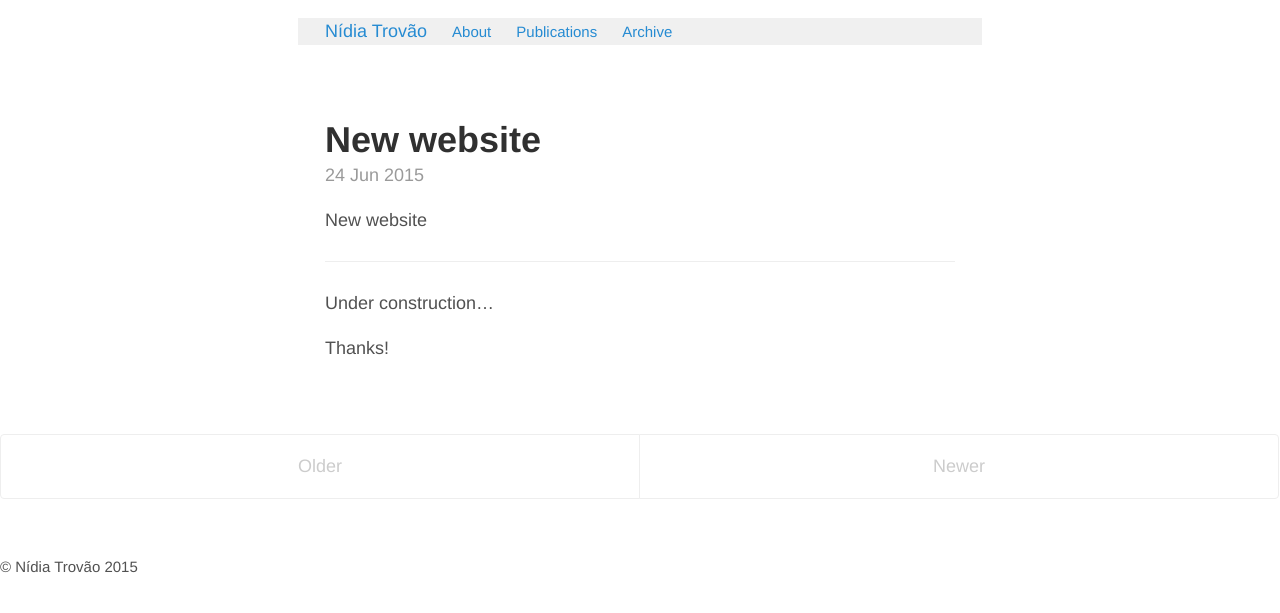
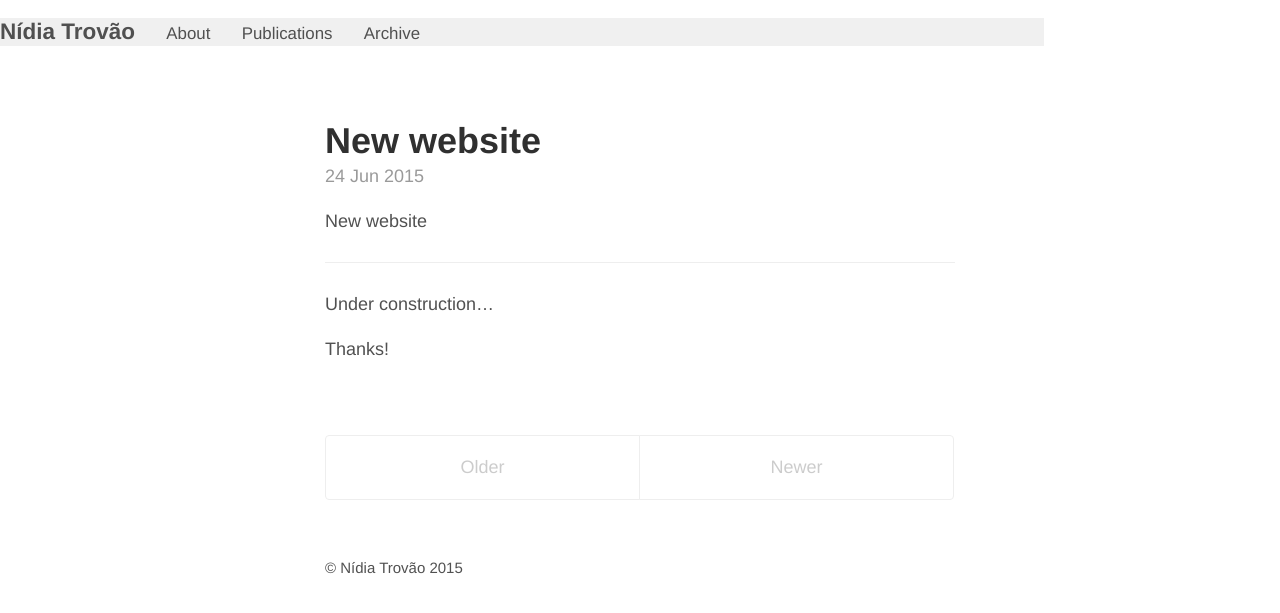
Before and after one commit to nidiatrovao/nidiatrovao.github.io, a Jekyll site: the page built from index.html, in a window 1280 px wide. Shown: the top 613 px of the page. Built offline with Jekyll 4.4.1, drawn with Linux system fonts in a browser that asks for light colours; the list of posts is cut into pages by our own code.

Commit message:
top tab design 5

```diff
--- a/_layouts/default.html
+++ b/_layouts/default.html
@@ -4,16 +4,16 @@
   {% include head.html %}
 
   <body>
-	  <header class="masthead" style="width:100%">
-        <div class="container content><h3 class="masthead-title" style="background-color:#F0F0F0">
+	  <header class="masthead" style="max-width:58rem;">
+        <h3 class="masthead-title" style="background-color:#F0F0F0">
           <a href="{{ site.baseurl }}/" title="Home">{{ site.title }}</a>
 			{% for page in site.pages_list %}
 				&nbsp;&nbsp;&nbsp;
 				<small><a href="{{ page[1]  }}">{{ page[0] }}</a></small>
 			{% endfor %}
-		</h3></div>
+		</h3>
       </header>
-    <div class="container content>
+    <div class="container content">
       <main>
         {{ content }}
       </main>
```
